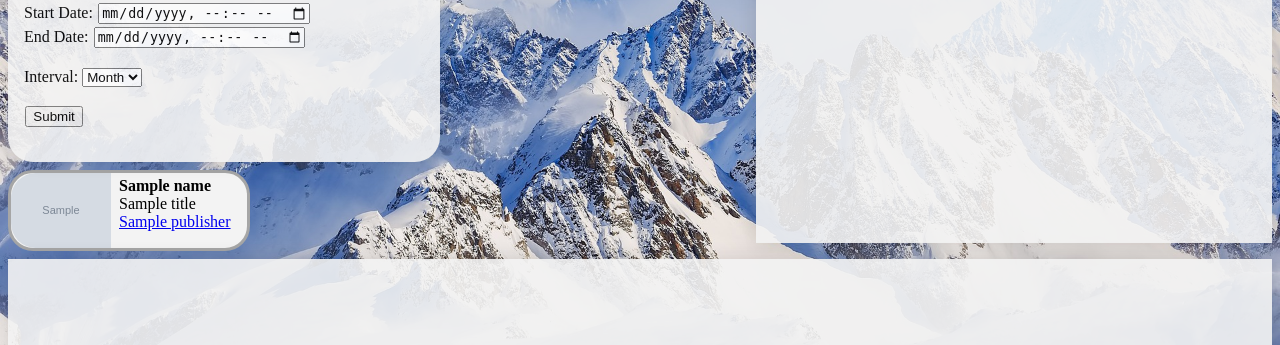
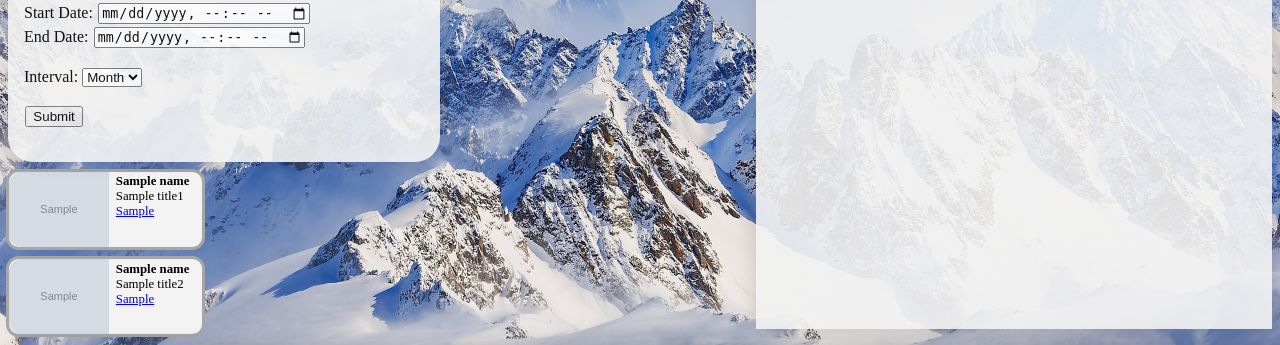
Before and after one commit to jessekeranen/webApp, a Flask app: template templates/index.html in a window 1280 px wide. Shown: the part 316-661 px from the top of the page. Run offline with Flask 2, Linux system fonts and the light colour scheme; the template is opened without the code that fills it: most values are stand-ins (such as "Sample title", 1, 10 or a date in 2020); grey boxes marked "Sample" are stand-in pictures; a map, chart or similar area stays blank; some libraries are stand-ins or nearby versions.

Commit message:
Second news and MACD line colosr

```diff
--- a/app.py
+++ b/app.py
@@ -59,8 +59,10 @@ def calculate():
                            yearly_returns=yearly_returns, year_dates=year_dates, target_returns=target_returns,
                            volume=volume, high=high, low=low, open=open, close=close, ma20=ma20, ma5=ma5, macd=macd.tolist(),
                            macd_diff=macd_diff.tolist(), signal_line=signal_line.tolist(), name=names_wo_empty[0],
-                           title=news['title'], link=news['link'], publisher=news['publisher'],
-                           thumbnail=news['thumbnail']['resolutions'][0]['url'],  error=[])
+                           title1=news[0]['title'], link1=news[0]['link'], publisher1=news[0]['publisher'],
+                           thumbnail1=news[0]['thumbnail']['resolutions'][0]['url'], title2=news[1]['title'],
+                           link2=news[1]['link'], publisher2=news[1]['publisher'],
+                           thumbnail2=news[1]['thumbnail']['resolutions'][0]['url'],  error=[])
 
 
 @app.errorhandler(400)
--- a/logic.py
+++ b/logic.py
@@ -300,4 +300,4 @@ def get_exponential_moving_average(df, name, interval):
     return df.loc[df["Name"] == name, "Close"].ewm(span=interval, adjust=False).mean()
 
 def get_news(ticker):
-    return yf.Ticker(ticker).news[0]
+    return yf.Ticker(ticker).news
--- a/static/css/main.css
+++ b/static/css/main.css
@@ -40,7 +40,7 @@ input {
 }
 
 .choices_start_page {
-    border-radius: 25px;
+    border-radius: 1em;
     background-color: #f3f3f3;
     border: solid #a6a6a6;
     opacity: 90%;
@@ -52,21 +52,23 @@ input {
     flex-grow: 1;
 }
 
-#temp {
-    border-radius: 25px;
+#news1, #news2 {
+    border-radius: 1em;
     margin: 0.5em 0.5em 0 0.5em;
     background-color: #f3f3f3;
     border: solid #a6a6a6;
     display: flex;
     align-self: start;
+    font-size: 0.8em;
 }
 
 .picture {
-    border-radius: 25px 0 0 25px;
+    border-radius: 1em 0 0 1em;
 }
 
 .test {
     margin: 0.2em 1em 0.2em 0.5em;
+    padding: 0;
 }
 
 .test2 {
@@ -129,7 +131,6 @@ table {
     font-size: 0.9em;
     font-family: sans-serif;
     box-shadow: 0 0 20px rgba(0, 0, 0, 0.15);
-    border-radius:6px;
     border:solid black 1px;
     flex-grow: 1;
 }
--- a/templates/index.html
+++ b/templates/index.html
@@ -24,7 +24,7 @@
         Portfolio
     </button>
     <button class="tablinks" onclick="openView(event, ['stock'])">Stock</button>
-    <button class="tablinks" onclick="openView(event, ['temp', 'trading'])">Trading view</button>
+    <button class="tablinks" onclick="openView(event, ['news1', 'news2', 'trading'])">Trading view</button>
 </div>
 <div class="container">
     <div class="container2">
@@ -55,14 +55,24 @@
 
             <input type="submit" value="Submit"><br><br>
         </form>
-        <div id="temp" class="tabcontent">
+        <div id="news1" class="tabcontent">
             <img class="picture"
-                 src={{ thumbnail|safe }}
+                 src={{ thumbnail1|safe }}
                  width="100" alt="thumbnail">
             <div class="test">
                 <b class="test2">{{ name|safe }}</b><br>
-                <p class="test2">{{ title|safe }}</p>
-                <a href={{ link|safe }}>{{ publisher|safe }}</a>
+                <p class="test2">{{ title1|safe }}</p>
+                <a href={{ link1|safe }}>{{ publisher1|safe }}</a>
+            </div>
+        </div>
+        <div id="news2" class="tabcontent">
+            <img class="picture"
+                 src={{ thumbnail2|safe }}
+                 width="100" alt="thumbnail">
+            <div class="test">
+                <b class="test2">{{ name|safe }}</b><br>
+                <p class="test2">{{ title2|safe }}</p>
+                <a href={{ link2|safe }}>{{ publisher2|safe }}</a>
             </div>
         </div>
     </div>
@@ -353,7 +363,7 @@
         yaxis: 'y3',
         opacity: 0.7,
         line: {
-            color: 'rgb(52, 95, 235)',
+            color: 'rgb(5250, 126, 2)',
             width: 2
         },
         name: "MACD"
@@ -366,7 +376,7 @@
         yaxis: 'y3',
         opacity: 0.7,
         line: {
-            color: 'rgb(52, 95, 235)',
+            color: 'rgb(10, 10, 10)',
             width: 2
         },
         name: "Signal line"
```
